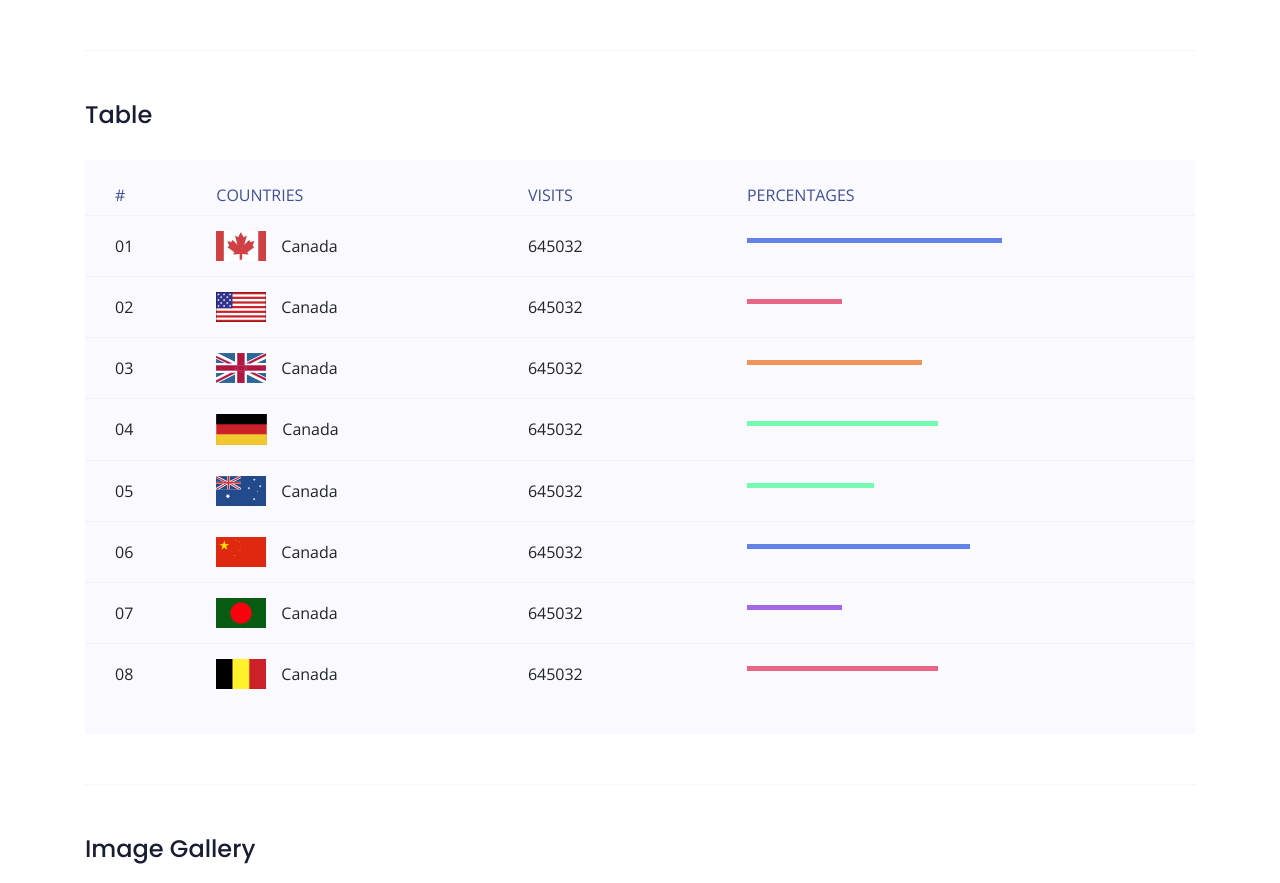
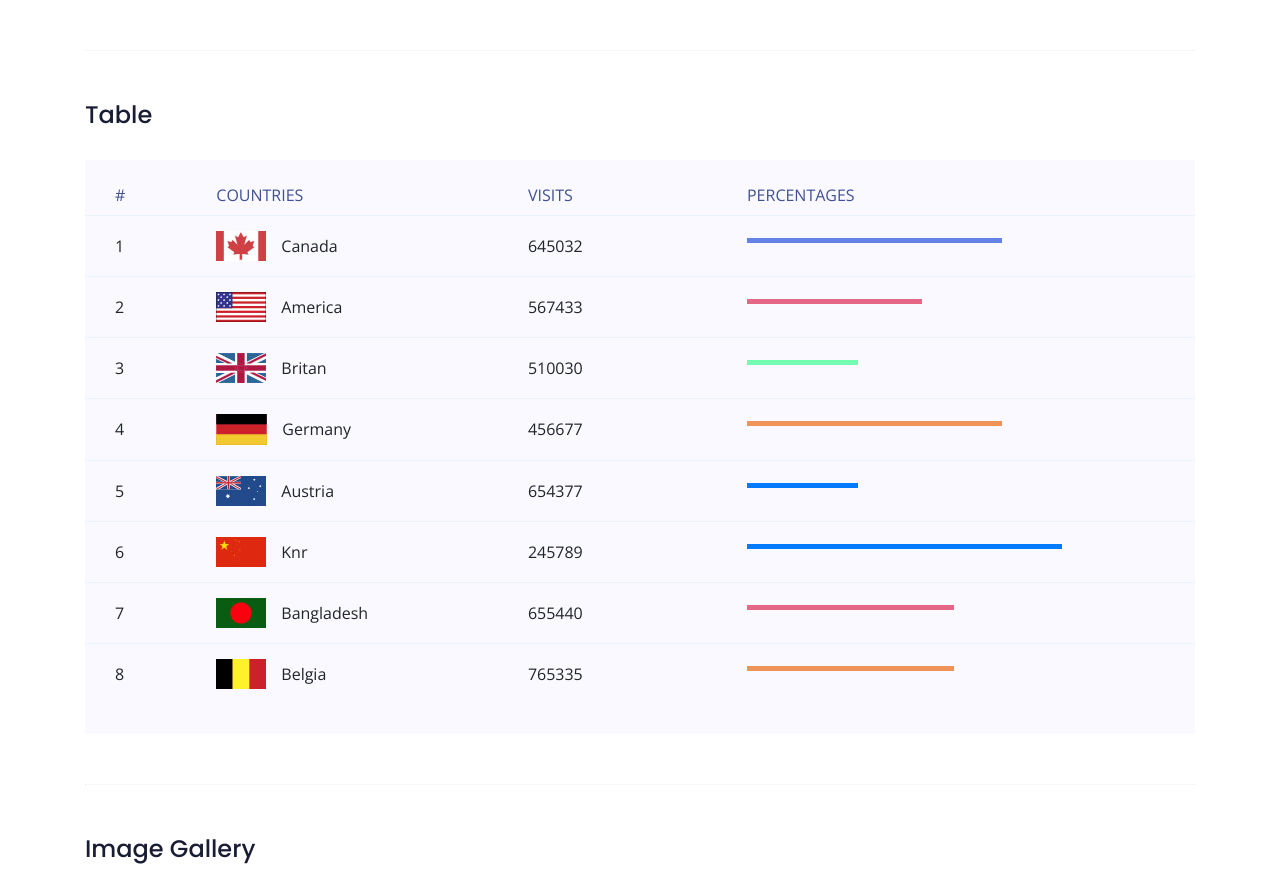
Before and after one commit to LitvinT/django-present, a Django app: page /elements/ in a window 1280 px wide. Shown: the part 3304-4187 px from the top of the page. Run offline with Django 4.2, Linux system fonts and the light colour scheme; data comes from the database, SQL or seed files in the repository; both versions use the stored data as it was after the commit; parts of the project's set-up code (start-up, migrations or seed data) failed here and were passed over; some libraries are stand-ins or nearby versions.

Commit message:
middle-finish

```diff
--- a/hz/dog/corm/models.py
+++ b/hz/dog/corm/models.py
@@ -283,3 +283,41 @@ class BlockQ(models.Model):
         db_table = 'corm_blockq'
         verbose_name = 'blockq'
         verbose_name_plural = 'blockq'
+
+
+class Countries(models.Model):
+    category = models.ForeignKey(
+        'Category',
+        on_delete=models.CASCADE,
+        verbose_name='категория'
+    )
+    number = models.IntegerField(
+        null=False,
+        verbose_name='номер'
+    )
+    image = models.ImageField(
+        verbose_name='картинка',
+        upload_to='elements/'
+    )
+    name = models.CharField(
+        max_length=24,
+        verbose_name='флаг',
+        null=False
+    )
+    visits = models.IntegerField(
+        null=False,
+        verbose_name='номер-посешений'
+    )
+    perc = models.IntegerField(
+        null=False,
+        verbose_name='посешения'
+    )
+    color = models.IntegerField(
+        null=True,
+        verbose_name='цвет'
+    )
+
+    class Meta:
+        db_table = 'corm_countries'
+        verbose_name = 'country'
+        verbose_name_plural = 'countries'
--- a/hz/dog/corm/views.py
+++ b/hz/dog/corm/views.py
@@ -4,7 +4,7 @@ from django.urls import reverse_lazy
 from django.views.generic import TemplateView, ListView, CreateView
 
 from .forms import ContactForm
-from .models import Team, Comment, Contact, Product, Text,  Gallery, BlockQ, Descr, Right, Left
+from .models import Team, Comment, Contact, Product, Text,  Gallery, BlockQ, Descr, Right, Left, Countries
 
 
 class BaseMixin:
@@ -98,6 +98,7 @@ class PagesTemplateView(BaseMixin, TemplateView):
         context['left'] = Left.objects.all()
         context['descr'] = Descr.objects.all()
         context['block'] = BlockQ.objects.all()
+        context['count'] = Countries.objects.all()
         context.update(self.context)
         return context
 
@@ -108,5 +109,6 @@ class PagesTemplateView(BaseMixin, TemplateView):
             Right.objects.filter(is_published=True),
             Left.objects.filter(is_published=True),
             Descr.objects.filter(is_published=True),
-            BlockQ.objects.filter(is_published=True)
+            BlockQ.objects.filter(is_published=True),
+            Countries.objects.filter(is_published=True)
         ]
--- a/hz/dog/templates/main/about.html
+++ b/hz/dog/templates/main/about.html
@@ -159,7 +159,7 @@
                             <h3><span>We need your</span>
                                 help Adopt Us</h3>
                             <p>Lorem ipsum dolor sit , consectetur adipiscing elit, sed do iusmod tempor incididunt ut labore et dolore magna aliqua. Quis ipsum suspendisse ultrices.</p>
-                            <a href="contact.html" class="boxed-btn3">Contact Us</a>
+                            <a href="{% url 'contact' %}" class="boxed-btn3">Contact Us</a>
                         </div>
                     </div>
                 </div>
@@ -269,7 +269,7 @@
                             <p>Because we know that even the best technology is only as good as the people behind it. 24/7 tech support.</p>
                         </div>
                         <div class="contact_btn d-flex align-items-center justify-content-center">
-                            <a href="contact.html" class="boxed-btn4">Contact Us</a>
+                            <a href="{% url 'contact' %}" class="boxed-btn4">Contact Us</a>
                             <p>Or  <a href="#"> +880 4664 216</a></p>
                         </div>
                     </div>
--- a/hz/dog/templates/main/elements.html
+++ b/hz/dog/templates/main/elements.html
@@ -305,94 +305,19 @@
 							<div class="visit">Visits</div>
 							<div class="percentage">Percentages</div>
 						</div>
+						{% for i in count %}
 						<div class="table-row">
-							<div class="serial">01</div>
-							<div class="country"> <img src="{% static 'img/elements/f1.jpg' %}" alt="flag">Canada</div>
-							<div class="visit">645032</div>
+							<div class="serial">{{ i.number }}</div>
+							<div class="country"> <img src="{{ i.image.url }}" alt="flag">{{ i.name }}</div>
+							<div class="visit">{{ i.visits }}</div>
 							<div class="percentage">
 								<div class="progress">
-									<div class="progress-bar color-1" role="progressbar" style="width: 80%"
-										aria-valuenow="80" aria-valuemin="0" aria-valuemax="100"></div>
+									<div class="progress-bar color-{{ i.color }}" role="progressbar" style="width: {{ i.perc }}%"
+										aria-valuenow="{{ i.perc }}" aria-valuemin="0" aria-valuemax="100"></div>
 								</div>
 							</div>
 						</div>
-						<div class="table-row">
-							<div class="serial">02</div>
-							<div class="country"> <img src="{% static 'img/elements/f2.jpg' %}" alt="flag">Canada</div>
-							<div class="visit">645032</div>
-							<div class="percentage">
-								<div class="progress">
-									<div class="progress-bar color-2" role="progressbar" style="width: 30%"
-										aria-valuenow="30" aria-valuemin="0" aria-valuemax="100"></div>
-								</div>
-							</div>
-						</div>
-						<div class="table-row">
-							<div class="serial">03</div>
-							<div class="country"> <img src="{% static 'img/elements/f3.jpg' %}" alt="flag">Canada</div>
-							<div class="visit">645032</div>
-							<div class="percentage">
-								<div class="progress">
-									<div class="progress-bar color-3" role="progressbar" style="width: 55%"
-										aria-valuenow="55" aria-valuemin="0" aria-valuemax="100"></div>
-								</div>
-							</div>
-						</div>
-						<div class="table-row">
-							<div class="serial">04</div>
-							<div class="country"> <img src="{% static 'img/elements/f4.jpg' %}" alt="flag">Canada</div>
-							<div class="visit">645032</div>
-							<div class="percentage">
-								<div class="progress">
-									<div class="progress-bar color-4" role="progressbar" style="width: 60%"
-										aria-valuenow="60" aria-valuemin="0" aria-valuemax="100"></div>
-								</div>
-							</div>
-						</div>
-						<div class="table-row">
-							<div class="serial">05</div>
-							<div class="country"> <img src="{% static 'img/elements/f5.jpg' %}" alt="flag">Canada</div>
-							<div class="visit">645032</div>
-							<div class="percentage">
-								<div class="progress">
-									<div class="progress-bar color-5" role="progressbar" style="width: 40%"
-										aria-valuenow="40" aria-valuemin="0" aria-valuemax="100"></div>
-								</div>
-							</div>
-						</div>
-						<div class="table-row">
-							<div class="serial">06</div>
-							<div class="country"> <img src="{% static 'img/elements/f6.jpg' %}" alt="flag">Canada</div>
-							<div class="visit">645032</div>
-							<div class="percentage">
-								<div class="progress">
-									<div class="progress-bar color-6" role="progressbar" style="width: 70%"
-										aria-valuenow="70" aria-valuemin="0" aria-valuemax="100"></div>
-								</div>
-							</div>
-						</div>
-						<div class="table-row">
-							<div class="serial">07</div>
-							<div class="country"> <img src="{% static 'img/elements/f7.jpg' %}" alt="flag">Canada</div>
-							<div class="visit">645032</div>
-							<div class="percentage">
-								<div class="progress">
-									<div class="progress-bar color-7" role="progressbar" style="width: 30%"
-										aria-valuenow="30" aria-valuemin="0" aria-valuemax="100"></div>
-								</div>
-							</div>
-						</div>
-						<div class="table-row">
-							<div class="serial">08</div>
-							<div class="country"> <img src="{% static 'img/elements/f8.jpg' %}" alt="flag">Canada</div>
-							<div class="visit">645032</div>
-							<div class="percentage">
-								<div class="progress">
-									<div class="progress-bar color-8" role="progressbar" style="width: 60%"
-										aria-valuenow="60" aria-valuemin="0" aria-valuemax="100"></div>
-								</div>
-							</div>
-						</div>
+						{% endfor %}
 					</div>
 				</div>
 			</div>
```
Also changed, not shown: hz/dog/corm/admin.py (+6 -1 lines), hz/dog/db.sqlite3.
